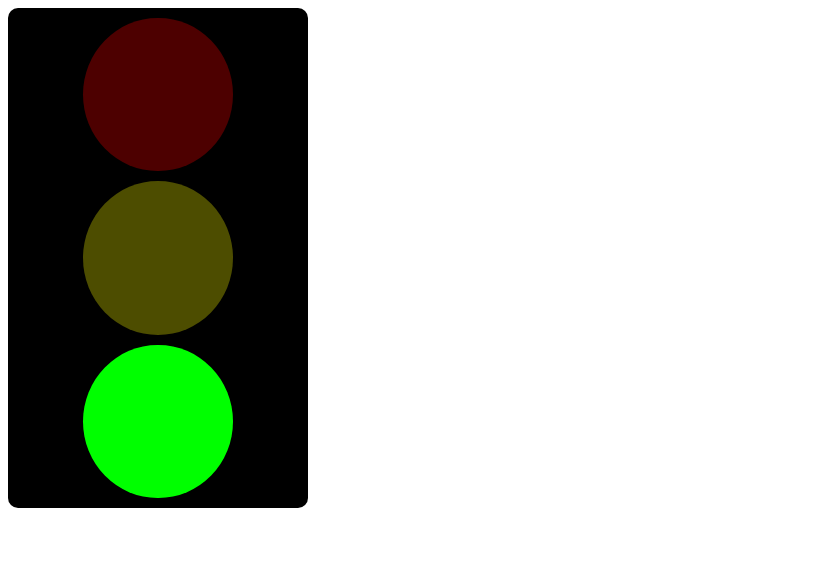
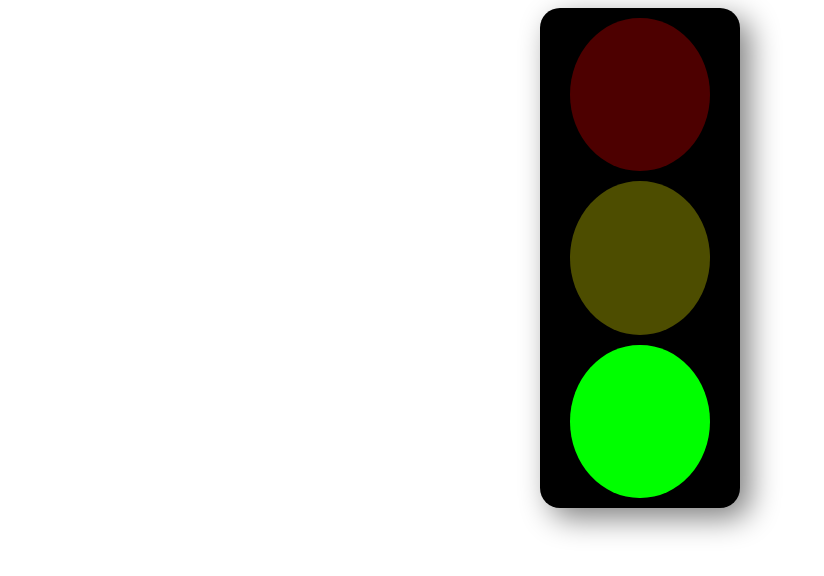
Before and after one commit to bently118/WebProjects, a plain HTML site: page TrafficLight/index.html in a window 1280 px wide. Shown: the whole page, without its empty margins (0-824 px from the left). Drawn offline with Linux system fonts and the light colour scheme.

Commit message:
Add files via upload

```diff
--- a/TrafficLight/main.css
+++ b/TrafficLight/main.css
@@ -2,6 +2,13 @@
 Travis Smith
 https://github.com/bently118/WebProjects/tree/master/TrafficLight
 */
+
+
+.container {
+  display: flex;
+  flex-direction: column;
+  align-items: center;
+}
 
 .stoplight {
   background-color: black;
@@ -9,13 +16,14 @@ https://github.com/bently118/WebProjects/tree/master/TrafficLight
   flex-direction: column;
   align-items: center;
   height: 500px;
-  width: 300px;
-  border-radius: 10px;
+  width: 200px;
+  border-radius: 20px;
+  box-shadow: 10px 10px 30px grey;
 }
 
 .light {
   height: 50%;
-  width: 50%;
+  width: 70%;
   border-radius: 50%;
   margin: 0.3em;
 }
```
